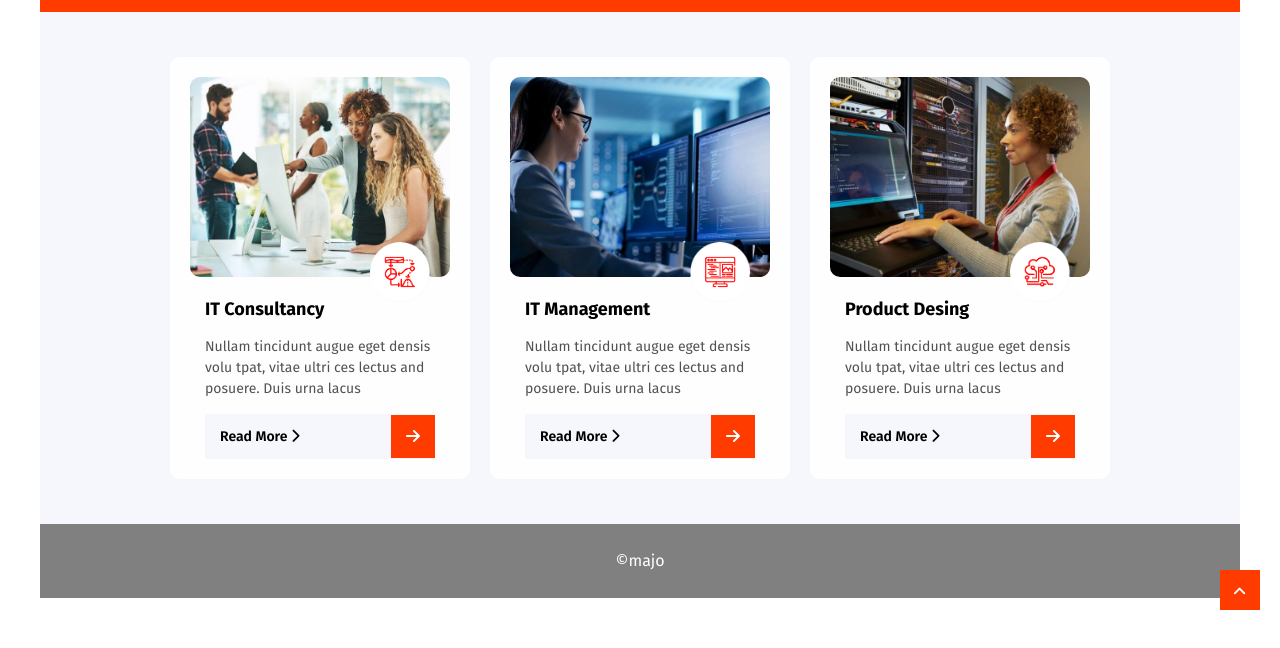
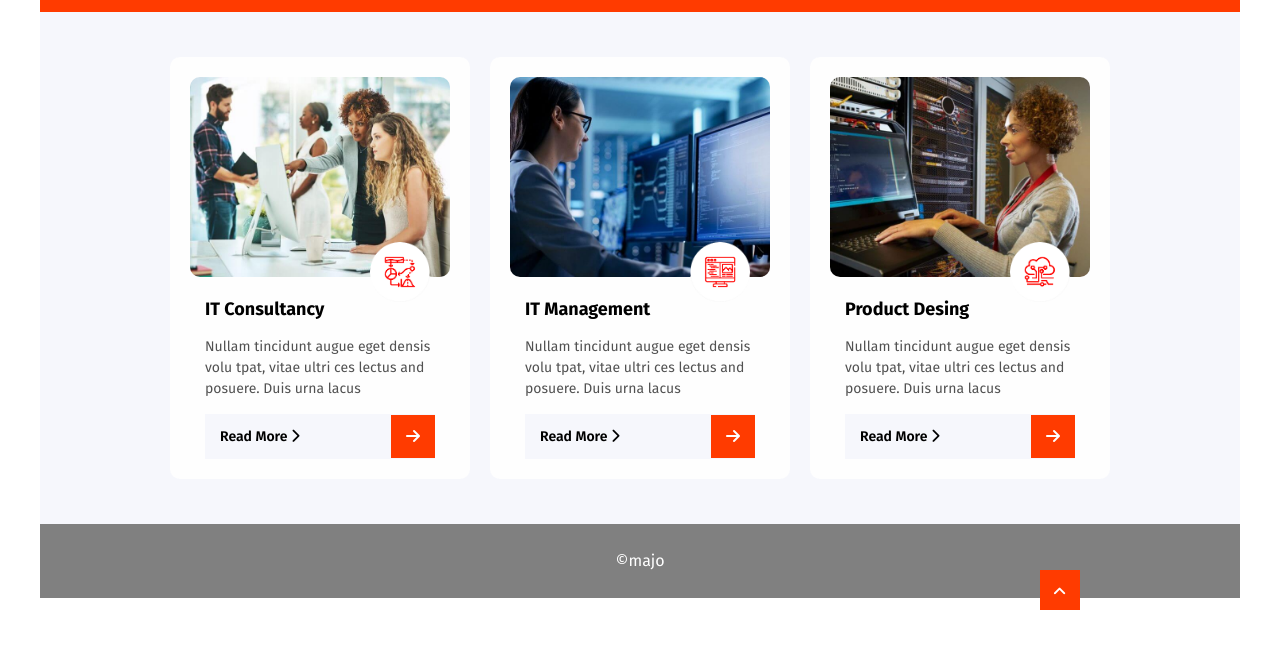
Before and after one commit to MajitoCan/Position, a plain HTML site: page index.html in a window 1280 px wide. Shown: the part 80-728 px from the top of the page. Drawn offline with Linux system fonts and the light colour scheme; a web font is replaced by a local one.

Commit message:
Reparacion1

```diff
--- a/css/estilos.css
+++ b/css/estilos.css
@@ -200,7 +200,7 @@ p{
 .subir{
     position: fixed;
     bottom: 110px;
-    right: 20px;
+    right: 200px;
     width: 40px;
     height: 40px;
     font-size: 15px;
```
